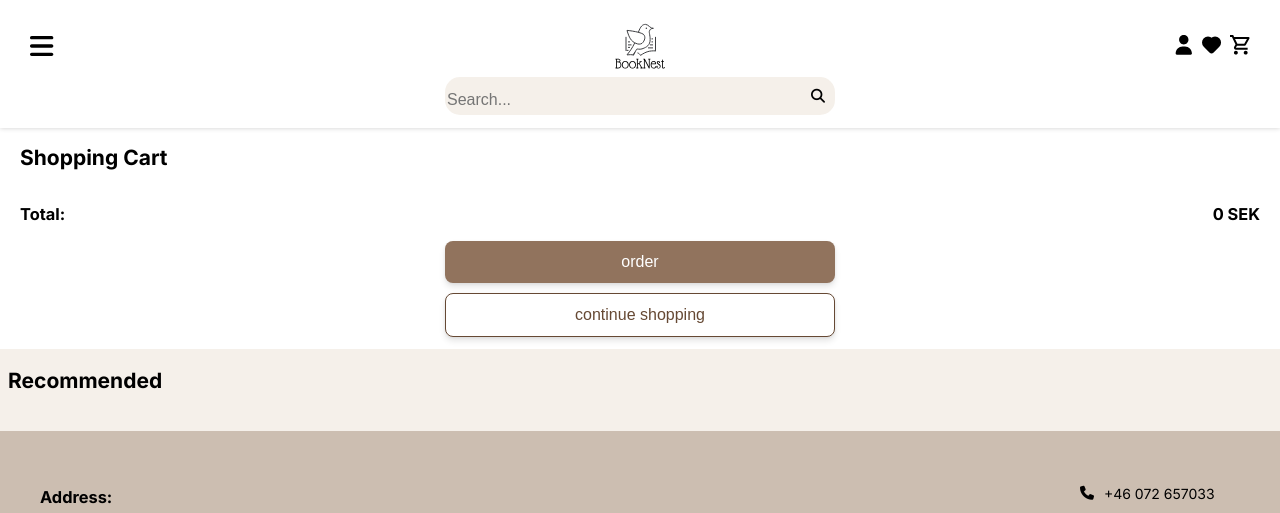
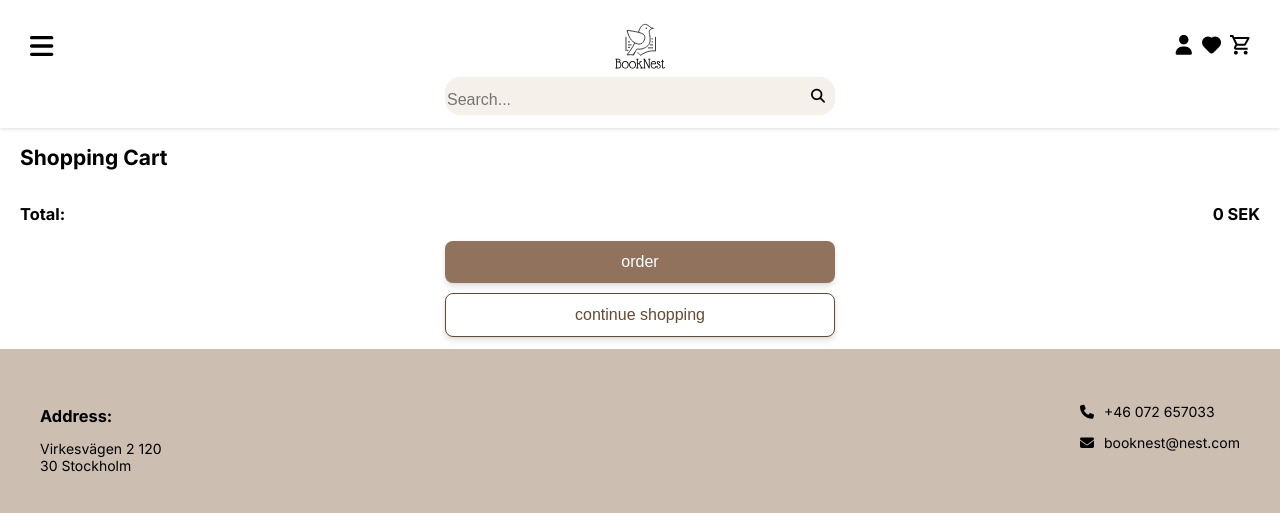
Before and after one commit to AnnetDev/BookNest, a website built with Vite: page cart.html in a window 1280 px wide. Shown: the top 513 px of the page. Built offline with nearby package versions, Linux system fonts and the light colour scheme; no server answers.

Commit message:
delete recomendation from card

```diff
--- a/cart.html
+++ b/cart.html
@@ -113,16 +113,6 @@
 
         </section>
 
-        <!-- Recommended section-->
-       <section class="recommended-books common-padding" >
-         <div class="recommended-title">
-         <h2>Recommended</h2>
-         </div>
-         <div class="books-row" id="bestsellers-container">
-            <!-- books added here dynamically from API-->
-         </div>
-       </section>
-
 
         <!-- Contact Information Section -->
         <div class="contact-wrapper">
--- a/src/cart-main.js
+++ b/src/cart-main.js
@@ -1,8 +1,6 @@
 // src/cart-main.js
 import './styles/main.scss';
 import './header-menu';
-
-import './scripts/bestsellers.js';
 
 import { updateCartCount } from './scripts/cartService.js';
 import './scripts/shopping-cart.js';
```
